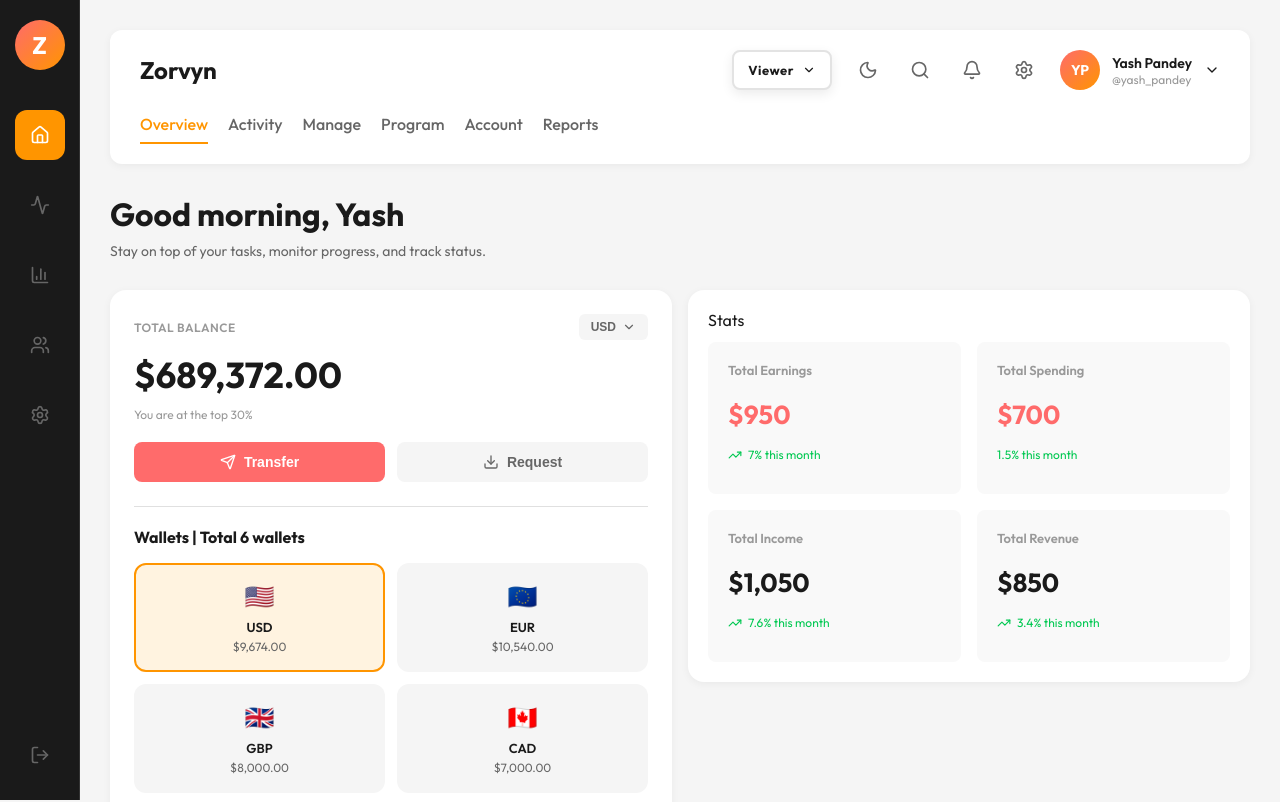
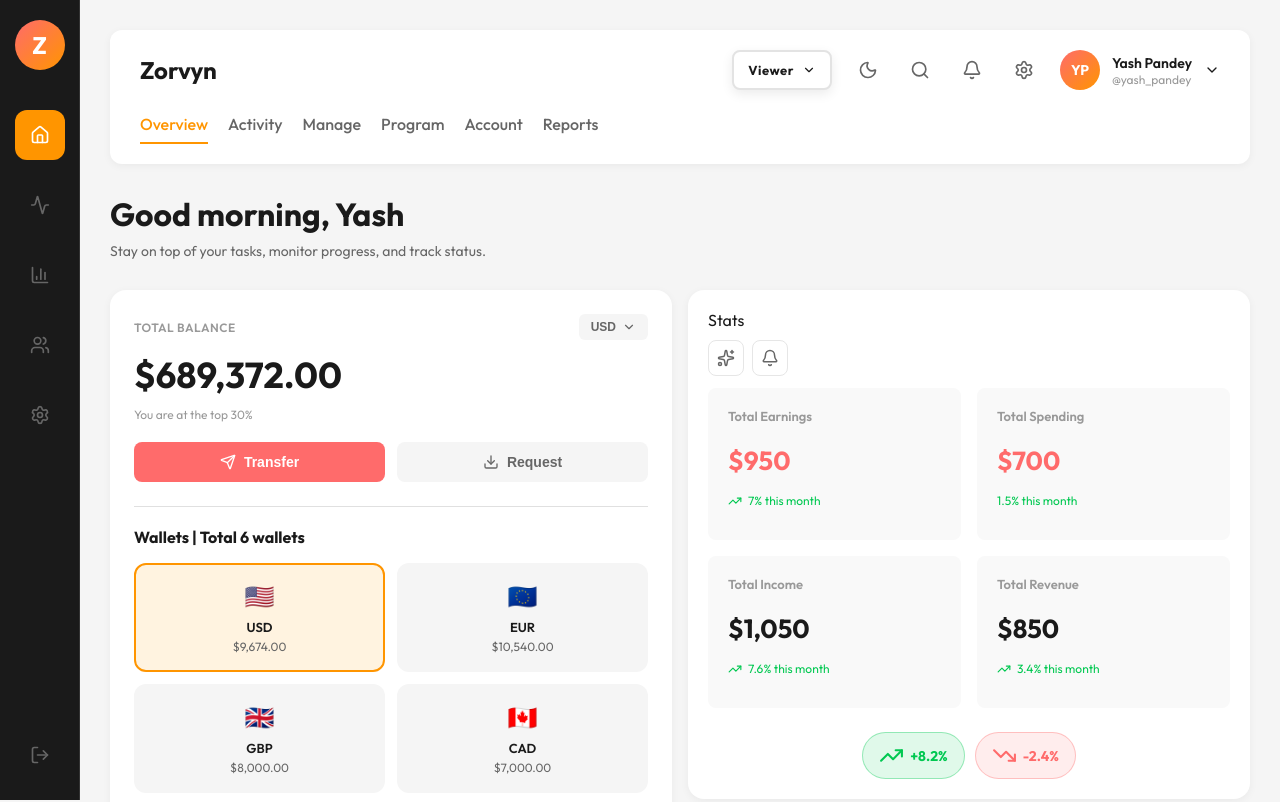
Before and after one commit to yashpandey0031/Financial_dashboard, a React (Vite) app: page / in a window 1280 px wide. Shown: the top 802 px of the page. Built offline with nearby package versions, Linux system fonts and the light colour scheme.

Commit message:
feat: Add interactive buttons and trend indicators to MetricsCard for enhanced user engagement

```diff
--- a/src/components/MetricsCard.jsx
+++ b/src/components/MetricsCard.jsx
@@ -1,11 +1,25 @@
 import React from "react";
-import { MoreVertical, TrendingUp } from "lucide-react";
+import {
+  MoreVertical,
+  TrendingUp,
+  TrendingDown,
+  Sparkles,
+  Bell,
+} from "lucide-react";
 
 const MetricsCard = () => {
   return (
     <div className="card metrics-card">
       <div className="card-header">
         <span>Stats</span>
+        <div className="metrics-fun-actions">
+          <button className="metrics-fun-btn" title="Highlights">
+            <Sparkles size={18} />
+          </button>
+          <button className="metrics-fun-btn" title="Alerts">
+            <Bell size={18} />
+          </button>
+        </div>
       </div>
       <div className="metrics-grid">
         <div className="metric-item">
@@ -57,6 +71,17 @@ const MetricsCard = () => {
             <TrendingUp size={14} /> 3.4% this month
           </p>
         </div>
+
+        <div className="stats-indicators">
+          <div className="trend-indicator up" title="Growth trend">
+            <TrendingUp size={25} />
+            <span>+8.2%</span>
+          </div>
+          <div className="trend-indicator down" title="Drop trend">
+            <TrendingDown size={25} />
+            <span>-2.4%</span>
+          </div>
+        </div>
       </div>
     </div>
   );
--- a/src/styles/metrics.css
+++ b/src/styles/metrics.css
@@ -9,10 +9,74 @@
   justify-self: stretch;
 }
 
+.metrics-card .card-header {
+  display: flex;
+  flex-direction: column;
+  align-items: flex-start;
+  gap: 10px;
+}
+
 .metrics-grid {
   display: grid;
   grid-template-columns: repeat(2, 1fr);
   gap: 16px;
+}
+
+.stats-indicators {
+  grid-column: 1 / -1;
+  margin-top: 8px;
+  display: flex;
+  gap: 10px;
+  justify-content: center;
+}
+
+.trend-indicator {
+  display: inline-flex;
+  align-items: center;
+  gap: 6px;
+  padding: 10px 16px;
+  border-radius: 999px;
+  font-size: 14px;
+  font-weight: 800;
+  border: 1px solid transparent;
+}
+
+.trend-indicator.up {
+  color: #00c851;
+  background: rgba(0, 200, 81, 0.12);
+  border-color: rgba(0, 200, 81, 0.35);
+}
+
+.trend-indicator.down {
+  color: #ff6b6b;
+  background: rgba(255, 107, 107, 0.12);
+  border-color: rgba(255, 107, 107, 0.35);
+}
+
+.metrics-fun-actions {
+  display: flex;
+  align-items: center;
+  gap: 8px;
+}
+
+.metrics-fun-btn {
+  width: 36px;
+  height: 36px;
+  border-radius: 8px;
+  border: 1px solid #e6e6e6;
+  background: #fff;
+  color: #666;
+  display: inline-flex;
+  align-items: center;
+  justify-content: center;
+  cursor: pointer;
+  transition: all 0.2s ease;
+}
+
+.metrics-fun-btn:hover {
+  color: #ff9500;
+  border-color: #ff9500;
+  background: #fff9f0;
 }
 
 .metric-item {
@@ -117,3 +181,25 @@
   font-size: 12px;
   margin-top: 8px;
 }
+
+.dark-theme .metrics-fun-btn {
+  background: #2a2a2a;
+  border-color: #3a3a3a;
+  color: #bdbdbd;
+}
+
+.dark-theme .metrics-fun-btn:hover {
+  background: #333;
+  border-color: #ff9500;
+  color: #ffb14d;
+}
+
+.dark-theme .trend-indicator.up {
+  background: rgba(0, 200, 81, 0.18);
+  border-color: rgba(0, 200, 81, 0.45);
+}
+
+.dark-theme .trend-indicator.down {
+  background: rgba(255, 107, 107, 0.18);
+  border-color: rgba(255, 107, 107, 0.45);
+}
```
